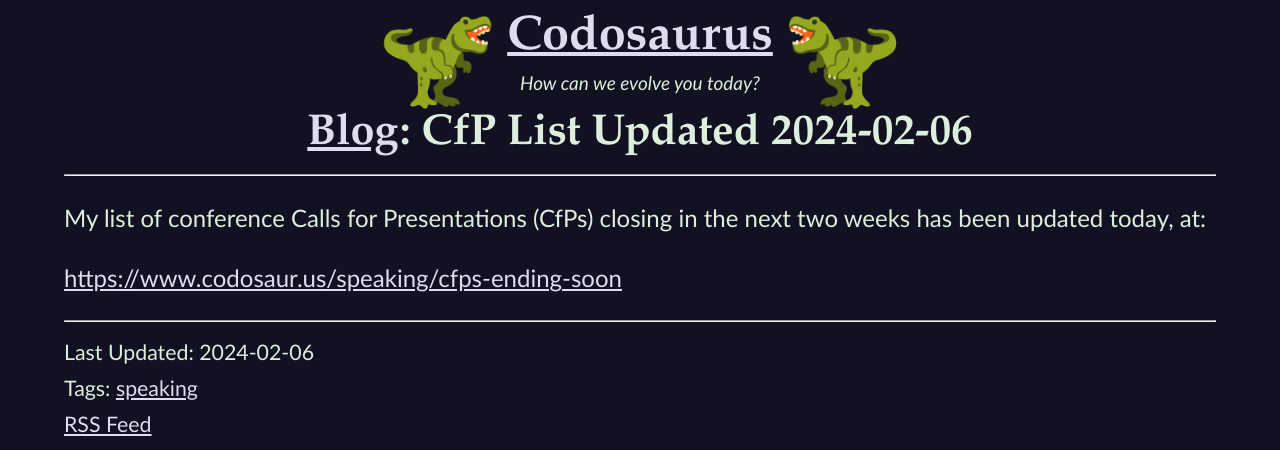
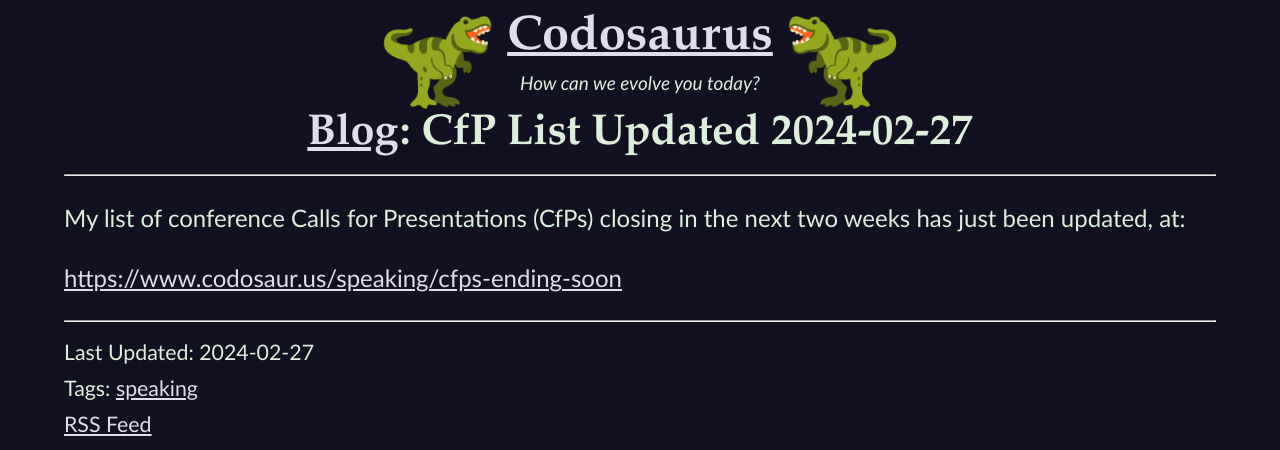
Before and after one commit to CodosaurusLLC/CodosaurusLLC.github.io, a Jekyll site: the page built from _posts/0000-01-01-cfp-list-updated.md, in a window 1280 px wide. Shown: the top 450 px of the page. Built offline with Jekyll 4.4.1, drawn with Linux system fonts in a browser that asks for light colours; comment, search, counter and statistics services are not loaded.

Commit message:
blog about cfp list update

```diff
--- a/_posts/0000-00-00-cfp-list-updated.md
+++ b/_posts/0000-01-01-cfp-list-updated.md
@@ -1,15 +1,15 @@
 ---
 author: Dave Aronson
-date: 2024-02-06
+date: 2024-02-27
 layout: blog-post
-permalink: blog/cfp-list-updated-2024-02-06-retry
+permalink: blog/cfp-list-updated-2024-02-27
 section: Blog
 tags: speaking
-title: CfP List Updated 2024-02-06
+title: CfP List Updated 2024-02-27
 ---
 
 My list of conference Calls for Presentations (CfPs)
 closing in the next two weeks
-has been updated today, at:
+has just been updated, at:
 
 [https://www.codosaur.us/speaking/cfps-ending-soon](https://www.codosaur.us/speaking/cfps-ending-soon)
```
